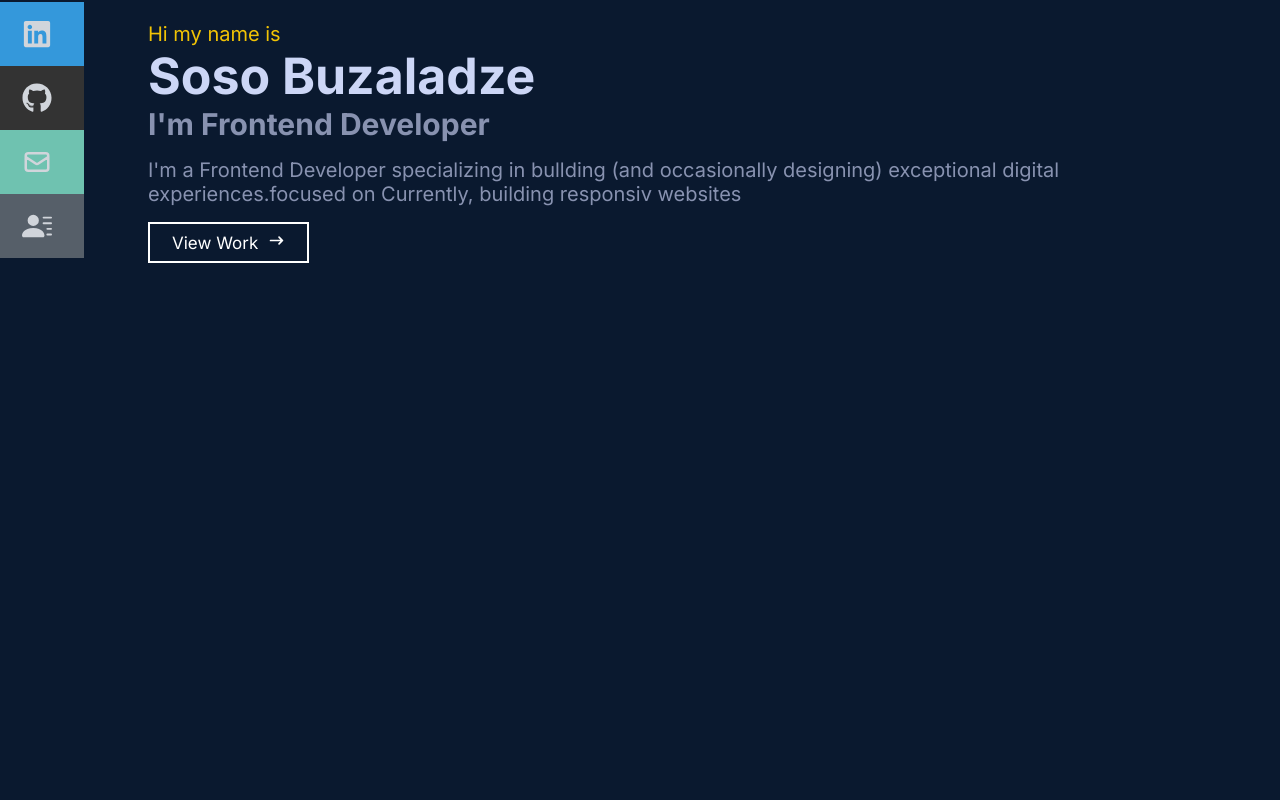
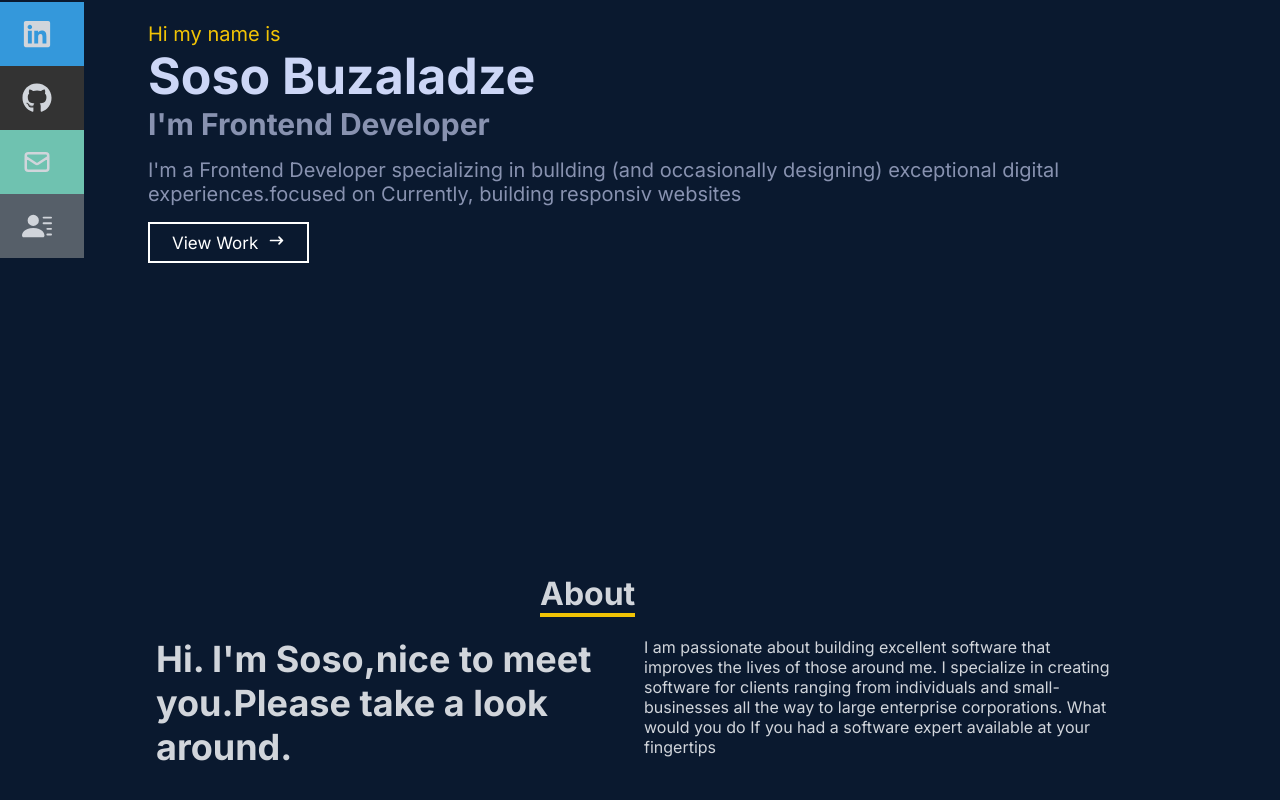
Before and after one commit to Buzala21/Portfolio-Updated, a Next.js app: page / in a window 1280 px wide. Shown: the part 278-1078 px from the top of the page. Before the commit the page ends 800 px from the top, so only its background shows below. Built offline with nearby package versions, Linux system fonts and the light colour scheme.

Commit message:
Adding About Page

```diff
--- /dev/null
+++ b/src/app/about/About.jsx
@@ -0,0 +1,33 @@
+import React from 'react'
+import styles from "./About.module.css"
+
+function About() {
+  return (
+    <div name="about" className={styles.mainContainer}>
+      <div className={styles.new}>
+        <div className={styles.container} >
+        <div className={styles.minContainer} >
+          <p> About</p>
+        </div>
+        <div>
+
+        </div>
+        </div>
+
+        <div className={styles.desc} >
+          <div className={styles.name} >
+            <p>Hi. I'm Soso,nice to meet you.Please take a look around.</p>
+          </div>
+          <div>
+            <p>
+            I am passionate about building excellent software that improves the lives of those around me. I specialize in creating software for clients ranging from individuals and small-businesses all the way to large enterprise corporations. What would you do If you had a software expert available at your fingertips
+            </p>
+          </div>
+        </div>
+      </div>
+
+    </div>
+  )
+}
+
+export default About
--- /dev/null
+++ b/src/app/about/About.module.css
@@ -0,0 +1,64 @@
+
+.mainContainer{
+    width: 100%;
+    height: 100vh;
+    background-color: #0a192f;
+    color: #d1d5db;
+
+}
+
+.new{
+        display: flex;
+        flex-direction: column;
+        justify-content: center;
+        align-items: center;
+        width: 100%;
+        height: 100vh;
+
+
+    }
+
+    .container{
+        max-width: 1000px;
+        width: 100%;
+        display: grid;
+        grid-template-columns: repeat(2, 1fr);
+        gap: 8px;
+
+
+
+
+
+    }
+
+    .minContainer{
+    font-size: 2rem;
+    font-weight: bold;
+    display: inline;
+    border-bottom: 4px solid #F1C305;
+    max-width: max-content;
+    margin-left: 400px;
+    margin-bottom: 20px;
+
+
+
+
+    }
+
+    .desc{
+        max-width: 1000px;
+        width: 100%;
+        display: grid;
+        grid-template-columns: repeat(2, 1fr);
+        gap: 8px;
+        padding-left: 1rem;
+        padding-right: 1rem
+
+
+    }
+
+    .name{
+        font-size: 2.25rem;
+        font-weight: bold;
+
+    }
--- /dev/null
+++ b/src/app/exp/Exp.jsx
@@ -0,0 +1,12 @@
+import React from 'react'
+import styles from "./Exp.module.css"
+
+function exp() {
+  return (
+    <div className={styles.lorem} >
+        <h1>Lorem ipsum, dolor sit amet consectetur adipisicing elit. Deserunt officia quae minima tempora eum eveniet voluptatum ipsa facilis, voluptas optio quam, non saepe est, ea nobis sapiente amet. Ipsam, maxime.rrrrrrrrrrrrrrrrrrrrrrr</h1>
+    </div>
+  )
+}
+
+export default exp
--- /dev/null
+++ b/src/app/exp/Exp.module.css
@@ -0,0 +1,4 @@
+.lorem{
+    margin-top: -200px;
+
+}
--- a/src/app/layout.js
+++ b/src/app/layout.js
@@ -1,6 +1,9 @@
 import { Inter } from 'next/font/google'
 import './globals.css'
 import Navbar from '@/components/navbar/Navbar'
+import About from './about/About'
+import Exp from './exp/exp'
+
 
 // import {FaGithub,FaLinkedin} from "react-icons/fa"
 // import {HiOutlineMail} from "react-icons/hi"
@@ -25,6 +28,8 @@ export default function RootLayout({ children }) {
         <div className='container' >
         <Navbar/>
         {children}
+        <About/>
+
         {/* <Footer/> */}
         </div>
         {/* </ThemeProvider> */}
--- a/src/app/page.jsx
+++ b/src/app/page.jsx
@@ -1,6 +1,7 @@
 import React from 'react'
 import styles from "./page.module.css"
 import {HiArrowNarrowRight } from 'react-icons/hi'
+import About from './about/About'
 
 function page() {
   return (
@@ -26,7 +27,6 @@ function page() {
 
 
 
-
     </div>
   )
 }
--- a/src/components/navbar/Navbar.jsx
+++ b/src/components/navbar/Navbar.jsx
@@ -11,7 +11,7 @@ function Navbar() {
   return (
     <div className={styles.mainContainer}>
       <div>
-      <Image src={Logo} alt="Logo Image" style={{width:"20%",height:"50%"}} />
+      <Image className={styles.logo} src={Logo} alt="Logo Image" style={{width:"15%",height:"40%"}} />
       </div>
 {/* menu */}
       <div>
--- a/src/components/navbar/navbar.module.css
+++ b/src/components/navbar/navbar.module.css
@@ -73,3 +73,7 @@
     text-decoration: none;
     width: 120px;
   }
+
+  .logo{
+    margin-left: 30px;
+  }
```
Also changed, not shown: src/components/about/About.jsx (deleted, +0 -11 lines), src/components/about/About.module.css (deleted).
